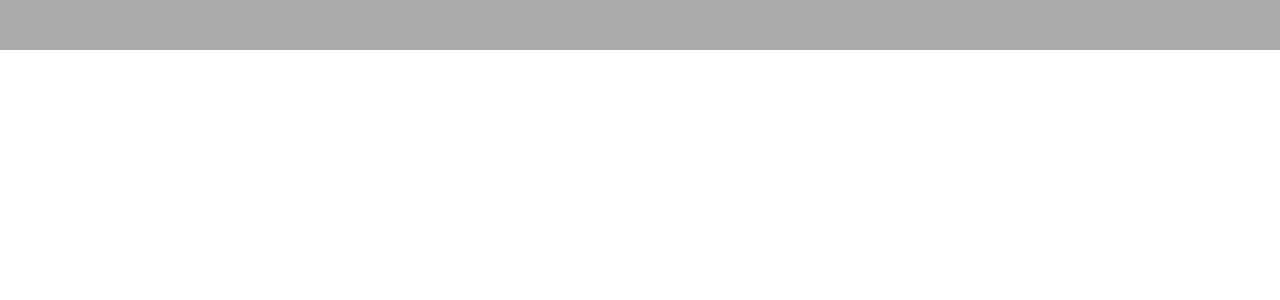
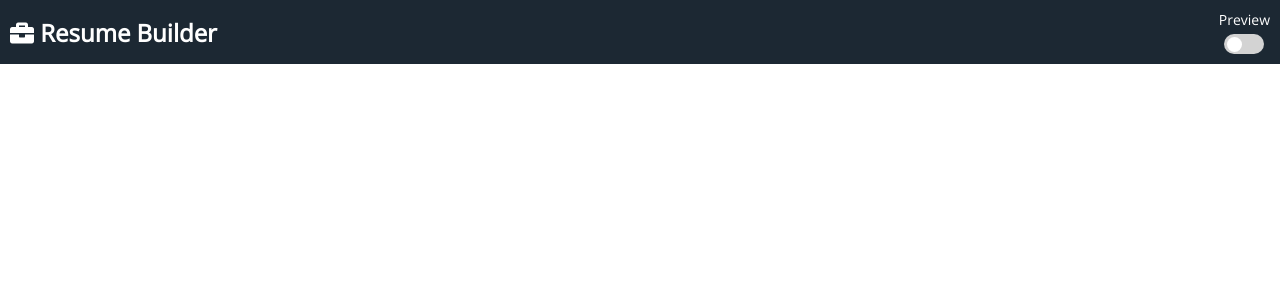
Before and after one commit to fernanda-veiga/cv-project, a React (Create React App) app: page / in a window 1280 px wide. Shown: the top 300 px of the page. Built offline with nearby package versions, Linux system fonts and the light colour scheme.

Commit message:
Added a top bar that shows the page logo and a toggle button to toggle between edit and preview mode.

```diff
--- a/src/App.js
+++ b/src/App.js
@@ -1,5 +1,7 @@
 import React, { Component } from "react";
+import TopBar from "./components/TopBar";
 import "./styles/App.css";
+import "./styles/TopBar.css";
 
 class App extends Component {
   constructor(props) {
@@ -23,10 +25,33 @@
     };
   }
 
+  togglePreviewMode = () => {
+    this.setState({ isPreviewMode: !this.state.isPreviewMode });
+  };
+
   render() {
-    return <div className="App"></div>;
+    return (
+      <div className="App">
+        <TopBar togglePreviewMode={this.togglePreviewMode} />
+        {/*<Resume />*/}
+      </div>
+    );
   }
 }
+
+/*
+<App />
+  <TopBar />
+  <Resume />
+    <ProfileSection />
+    <LeftSection />
+      <InfoSection />
+      <Skills />
+      <Languages />
+    <RightSection />
+      <Experience />
+      <Education />
+*/
 
 export default App;
 
@@ -34,25 +59,10 @@
 import TopBar from "./components/TopBar";
 import ProfileSection from "./components/ProfileSection";
 import InfoSection from "./components/InfoSection";
-import "./styles/App.css";
 import "./styles/ProfileSection.css";
 import "./styles/TopBar.css";
 
 class App extends Component {
-  constructor(props) {
-    super(props);
-    this.state = {
-      isPreviewMode: false,
-      name: "",
-      position: "",
-      phone: "",
-      email: "",
-      location: "",
-      linkedin: "",
-      skills: [],
-      languages: [],
-    };
-  }
 
   togglePreviewMode = () => {
     this.setState({ isPreviewMode: !this.state.isPreviewMode });
--- a/src/components/TopBar.js
+++ b/src/components/TopBar.js
@@ -2,20 +2,21 @@
 
 function TopBar(props) {
   return (
-    <div className="TopBar">
-      <div className="logo">
-        <i className="fas fa-briefcase"></i>
-        <h1>Resume Builder</h1>
+    <section className="TopBar">
+      <div className="TopBar-logo">
+        <h1>
+          <i className="fas fa-briefcase"></i> Resume Builder
+        </h1>
       </div>
       <ToggleButton togglePreviewMode={props.togglePreviewMode} />
-    </div>
+    </section>
   );
 }
 
 function ToggleButton(props) {
   return (
-    <div className="toggle-div">
-      <p>Preview Mode</p>
+    <div className="TopBar-toggle">
+      <p>Preview</p>
       <label className="toggle">
         <input
           className="toggle-checkbox"
--- a/src/styles/App.css
+++ b/src/styles/App.css
@@ -1,14 +1,15 @@
 .App {
   width: 100vw;
-  padding: 0 10vw 50px 10vw;
-  background: #aaaaaa;
+  background: #d5d8dc;
+  /*padding: 0 10vw 50px 10vw;
+
   display: flex;
   flex-direction: column;
   align-items: center;
-  gap: 50px;
+  gap: 50px;*/
 }
 
-.resume {
+/*.resume {
   padding: 3vw;
   width: 80vw;
   height: 113vw;
@@ -18,4 +19,4 @@
 .resume-content-left {
   background: coral;
   width: 30%;
-}
+}*/
--- a/src/styles/InfoSection.css
+++ b/src/styles/InfoSection.css
@@ -1,4 +1,4 @@
-.InfoSection {
+/*.InfoSection {
   display: flex;
   gap: 5px;
 }
@@ -20,4 +20,4 @@
 
 .resume-info-div > * {
   font-size: 2vw;
-}
+}*/
--- a/src/styles/ProfileSection.css
+++ b/src/styles/ProfileSection.css
@@ -1,4 +1,4 @@
-.profileSection {
+/*.profileSection {
   padding: 2vw;
   border-bottom: 2px solid gray;
   display: flex;
@@ -14,4 +14,4 @@
 
 .profileSection #position {
   font-size: 2vw;
-}
+}*/
--- a/src/styles/TopBar.css
+++ b/src/styles/TopBar.css
@@ -1,36 +1,30 @@
 .TopBar {
-  width: 100vw;
-  padding: 20px;
-  background: black;
+  background: #1c2833;
+  padding: 10px;
+  color: #ffffff;
+  /*Flex*/
   display: flex;
   justify-content: space-between;
   align-items: center;
-  color: white;
-}
-
-.logo {
-  display: flex;
-  align-items: center;
-  gap: 10px;
-}
-
-.logo i {
-  font-size: 30px;
 }
 
 /*Toggle slider*/
-.toggle-div {
+.TopBar-toggle {
   display: flex;
   flex-direction: column;
   align-items: center;
   gap: 5px;
 }
 
+.TopBar-toggle p {
+  font-size: 14px;
+}
+
 .toggle {
   position: relative;
   display: inline-block;
-  width: 50px;
-  height: 25px;
+  width: 40px;
+  height: 20px;
 }
 
 .toggle input {
@@ -53,8 +47,8 @@
 }
 
 .toggle-slider:before {
-  height: 20px;
-  width: 20px;
+  height: 15px;
+  width: 15px;
   border-radius: 50%;
   content: "";
   position: absolute;
@@ -69,5 +63,5 @@
 }
 
 input:checked + .toggle-slider:before {
-  left: 27.5px;
+  left: 22.5px;
 }
```
